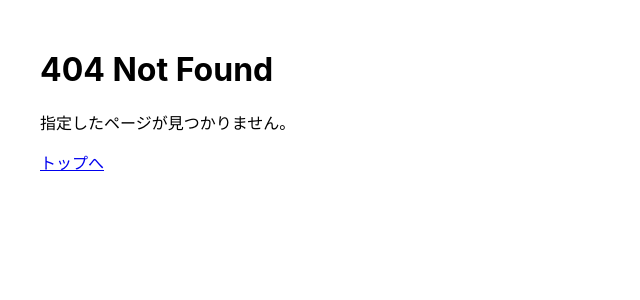
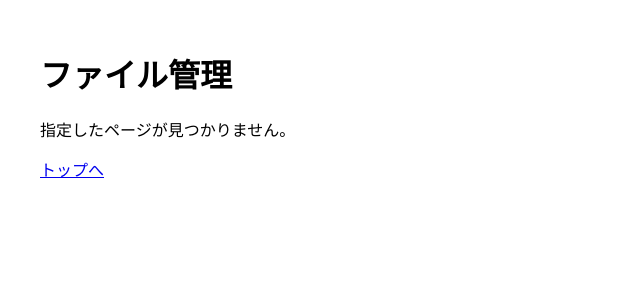
Before and after one commit to osawa-koki/gui-on-linux, a React (Create React App) app in the folder client/: page /file in a window 1280 px wide. Before the commit this address had no page. Shown: the top 300 px of the page, without its empty margins (0-640 px from the left). Built offline with nearby package versions, Linux system fonts and the light colour scheme.

Commit message:
fileページ雛形。

```diff
--- /dev/null
+++ b/client/src/Pages/file.scss
@@ -0,0 +1,4 @@
+.File {
+  max-width: 1200px;
+  margin: 50px auto;
+}
--- /dev/null
+++ b/client/src/Pages/file.tsx
@@ -0,0 +1,14 @@
+import { Link } from 'react-router-dom';
+import './file.scss';
+
+function File() {
+  return (
+    <div className="File">
+      <h1>ファイル管理</h1>
+      <p>指定したページが見つかりません。</p>
+      <Link to="/">トップへ</Link>
+    </div>
+  );
+}
+
+export default File;
--- a/client/src/index.tsx
+++ b/client/src/index.tsx
@@ -12,6 +12,9 @@ import App from './App';
 import Root from './Pages/root';
 import NotFound from './Pages/notFound';
 
+// ルーティング設定
+import File from './Pages/file';
+
 const root = ReactDOM.createRoot(
   document.getElementById('root') as HTMLElement
 );
@@ -21,6 +24,7 @@ root.render(
       <Routes>
         <Route path="/" element={<Root />} />
         <Route path="/app" element={<App />} />
+        <Route path="/file" element={<File />} />
         <Route path="*" element={<NotFound />} />
       </Routes>
     </BrowserRouter>
```
